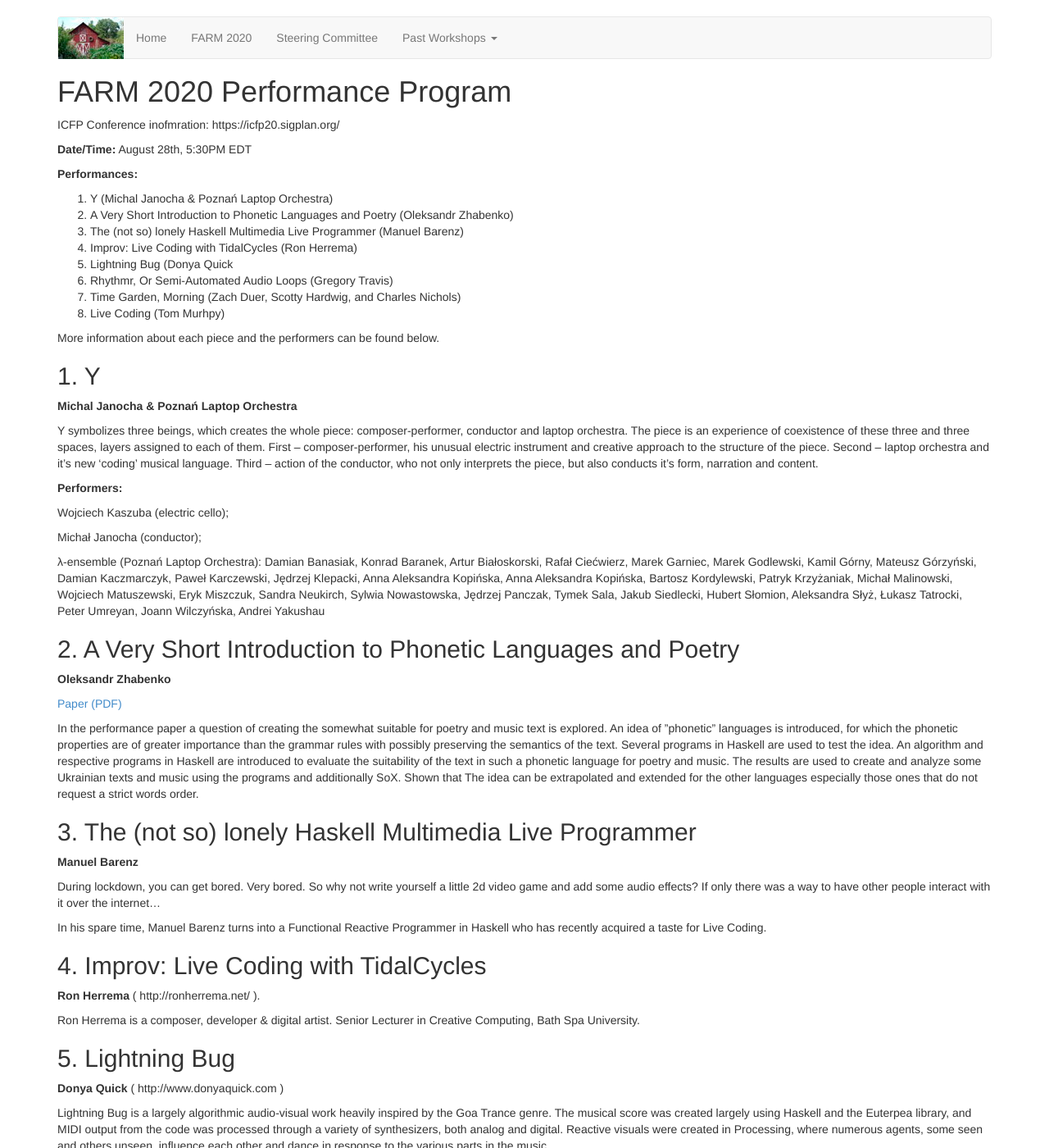
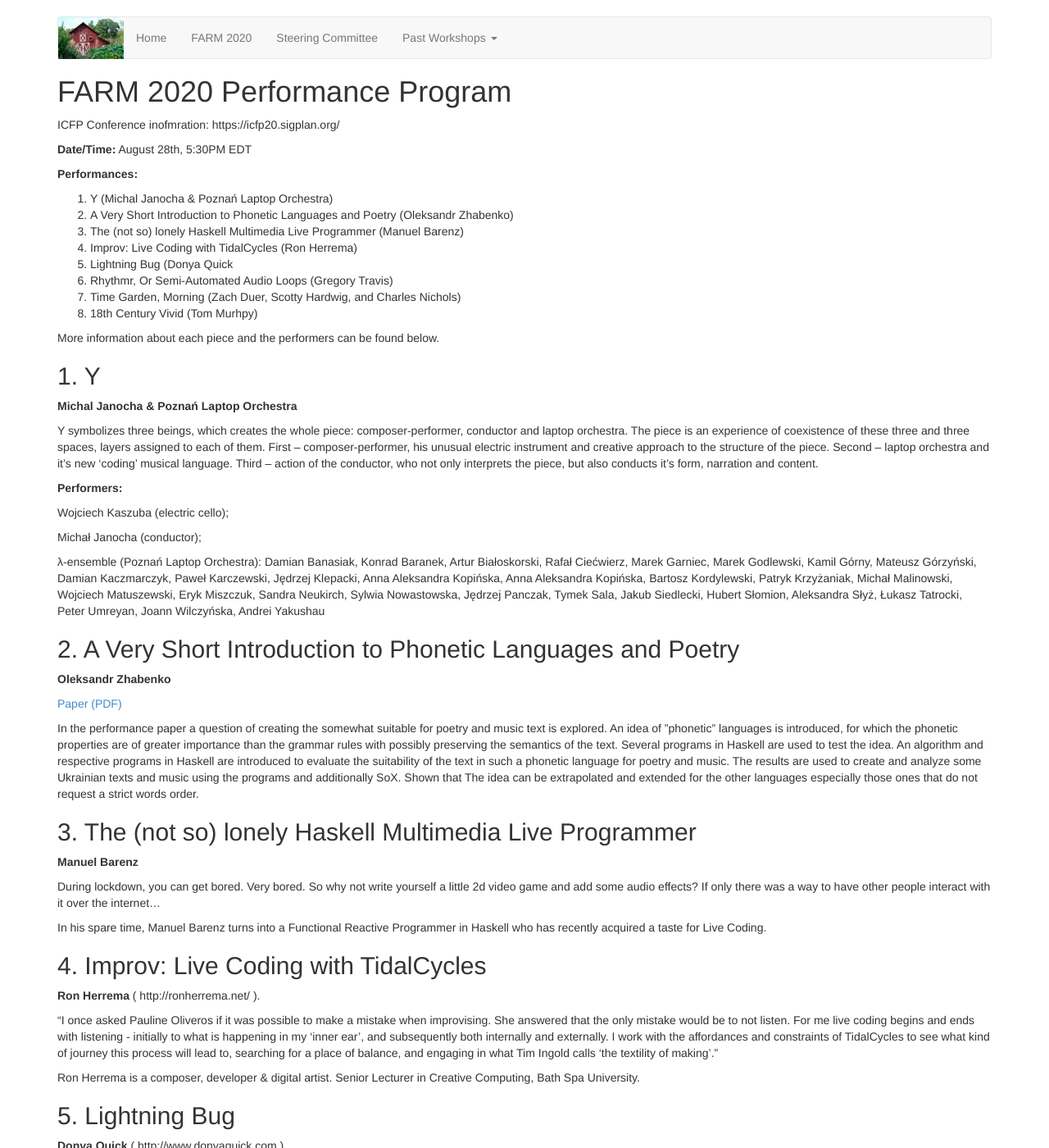
Before and after one commit to functional-art/functional-art.github.com, a Jekyll site: the page built from 2020/performances.md, in a window 1280 px wide and 1400 px high. Shown: the whole window at 82% size. Built offline with Jekyll 4.4.1, drawn with Linux system fonts in a browser that asks for light colours; nearby versions of some CDN libraries; our own code applies the rules of GitHub Pages for plain Markdown files; some of the changed text lies outside the part shown.

Commit message:
Update performances.md

```diff
--- a/2020/performances.md
+++ b/2020/performances.md
@@ -13,7 +13,7 @@
 5. Lightning Bug (Donya Quick
 6. Rhythmr, Or Semi-Automated Audio Loops (Gregory Travis)
 7. Time Garden, Morning (Zach Duer, Scotty Hardwig, and Charles Nichols)
-8. Live Coding (Tom Murhpy)
+8. 18th Century Vivid (Tom Murhpy)
 
 More information about each piece and the performers can be found below.
 
@@ -64,6 +64,8 @@
 
 **Ron Herrema**  ( http://ronherrema.net/ ).
 
+"I once asked Pauline Oliveros if it was possible to make a mistake when improvising. She answered that the only mistake would be to not listen. For me live coding begins and ends with listening - initially to what is happening in my 'inner ear', and subsequently both internally and externally. I work with the affordances and constraints of TidalCycles to see what kind of journey this process will lead to, searching for a place of balance, and engaging in what Tim Ingold calls 'the textility of making'."
+
 Ron Herrema is a composer, developer & digital artist. Senior Lecturer in Creative Computing, Bath Spa University.
 
 
@@ -104,8 +106,8 @@
 Charles Nichols (Virginia Tech, http://www.charlesnichols.com).
 Composer, violinist, and computer music researcher Charles Nichols explores the expressive potential of instrumental ensembles, computer music systems, and combinations of the two, for the concert stage, and collaborations with dance, video, and installation art.  He has worked with ensembles including the Beo String Quartet, Earplay, FLUX Quartet, Hypercube, Klang String Quartet, loadbang, PEN Trio, Sapphire Trio, Third Angle Ensemble, and Transient Canvas, and soloists including Brett Deubner, Susan Fancher, William Lang, Darragh Morgan, Sarah Plum, Kathleen Supové, and Steve Vacchi.  He has collaborated with choreographers including Jane Comfort, Scotty Hardwig, and Amy Ragsdale, and artists including Paola Zellner Bassett, Meaghan Dee, Marie Yoho Dorsey, Zach Duer, and Joan Grossman.  He teaches Composition and Creative Technologies at Virginia Tech, is a Faculty Fellow of the Institute for Creativity Arts and Technology, and earned degrees from the Eastman School of Music, Yale University, and Stanford University.
 
-## 8. Live Coding
+## 8. 18th Century Vivid
 
 **Tom Murhpy**
 
-(Details coming soon)
+Tom Murphy is a Haskell programmer, musician, and filmmaker. He is the author of Vivid, a Haskell library for music and sound with SuperCollider, and is one of the founders of Livecode.NYC.
```
